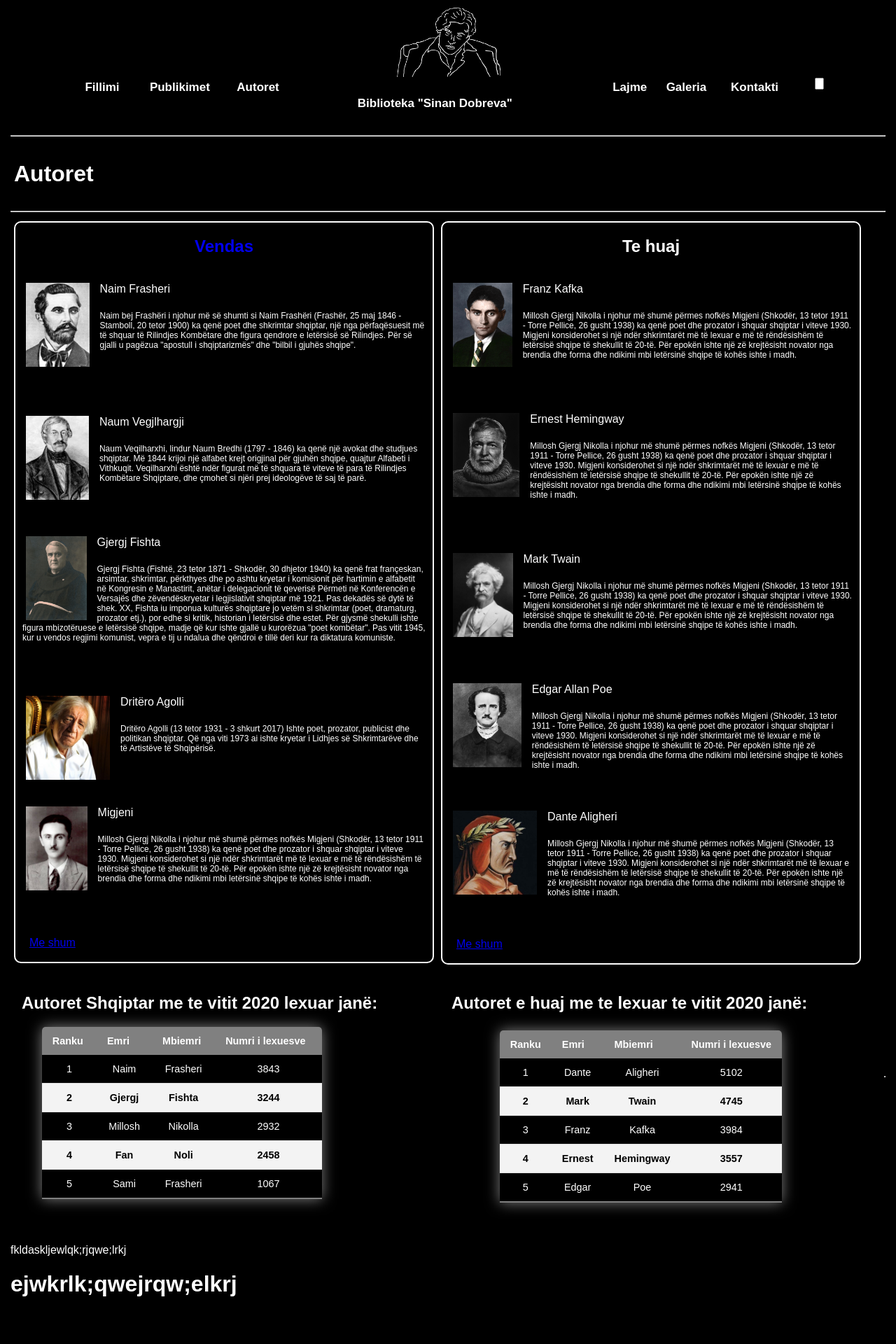
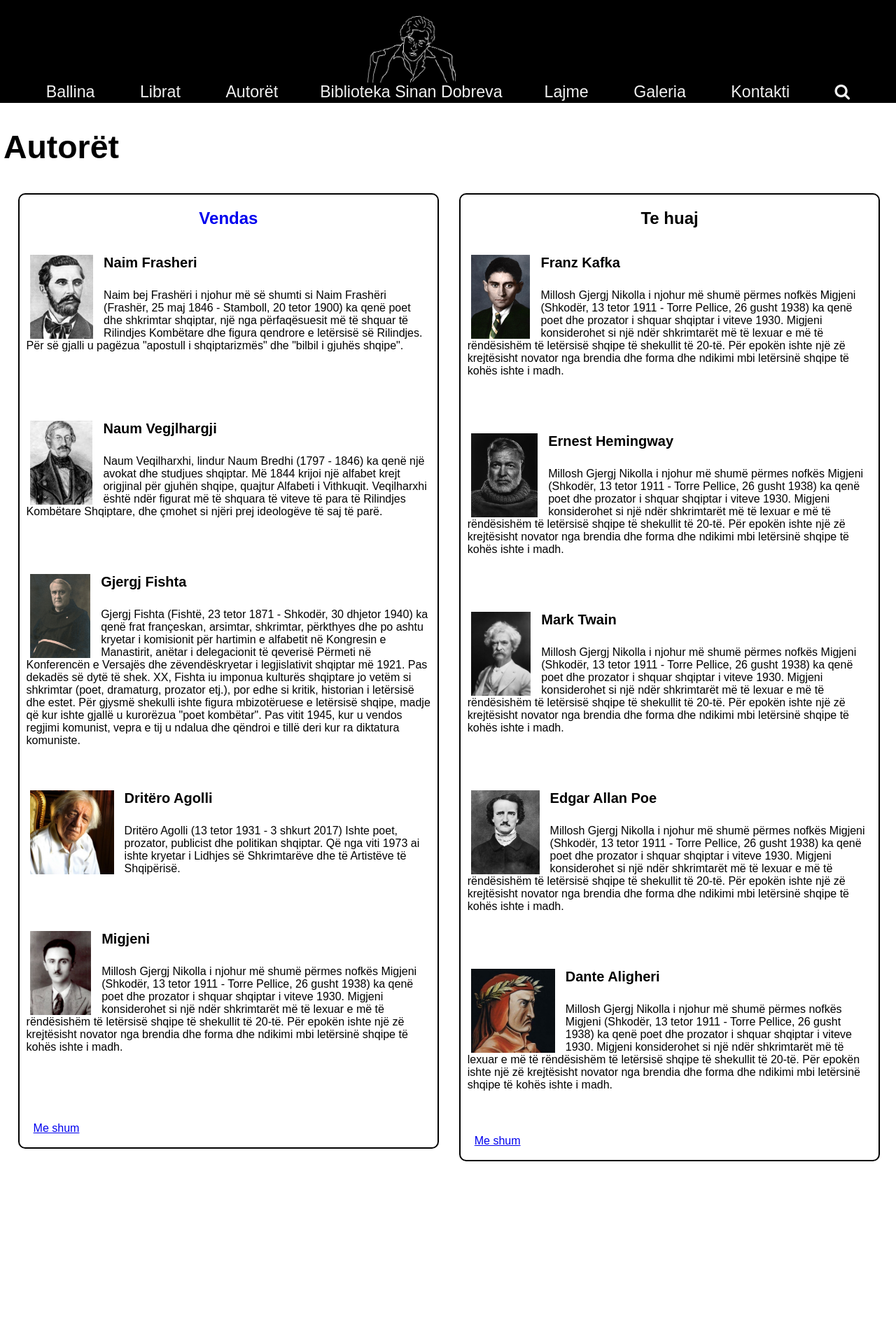
Before and after one commit to samiri32/ProgramimiInternet_Gr10, a PHP site: page /HTML/Autoret1.html in a window 1280 px wide. Shown: the top 1920 px of the page at 70% size. Before the commit the page ends 1852 px from the top, so only its background shows below. Run offline with PHP 8.4, Linux system fonts and the light colour scheme.

Commit message:
autoret me navbar te ri

```diff
--- a/CSS/autoret1style.css
+++ b/CSS/autoret1style.css
@@ -1,70 +1,19 @@
-.logo {
-    margin-top: 10px;
-    display: flex;
-    justify-content: center;
-}
-
-body {
-    max-width: 1250px;
-    margin: auto;
-}
-
-.biblioteka {
-    font-family: 'Roboto Mono', monospace;
-    font-size: 19px;
-    margin-top: 2em;
-}
-
-.navigationbar {
-    margin: auto;
-    width: 75em;
-    font-family: 'Roboto Mono', monospace;
-    display: grid;
-    justify-content: space-evenly;
-    grid-template-columns: 1em 3em 6em 18em 0em 1em 3em 0em;
-    overflow: hidden;
-}
-
-.navigationbar li {
-    display: inline;
-    color: white;
-}
-
-.navigationbar a {
-    float: left;
-    display: grid;
-    color: white;
-    text-align: center;
-    padding: 5px 5px;
-    text-decoration: none;
-    font-size: 17px;
-    font-weight: bold;
-}
-
-.navigationbar a:hover {
-    color: red;
-}
-
-.navigationbar input {
-    width: 1em;
-    height: 1.3em;
-}
-
     .titulli {
         font-family: Arial, Helvetica, sans-serif;
-    color: white;
+        color: black;
         padding: 5px;
     }
 
     .bllok-1 {
-    color: white;
+        color: black;
         float: left;
-    width: 48%;
-    border: 2px solid white;
+        width: 47%;
+        border: 2px solid black;
         box-sizing: border-box;
         border-radius: 10px;
-    margin: 5px;
+        margin: 3px;
         position: relative;
+        margin-left: 2%;
     }
 
     .bllok-1 p {
@@ -79,7 +28,7 @@ body {
     }
 
     h2 :visited {
-    color: white;
+        color: black;
         text-decoration: none;
     }
 
@@ -88,11 +37,12 @@ h2 :link {
     }
 
     a href :visited {
-    color: white;
+        color: black;
     }
 
     .titulli h1 {
         text-align: left;
+        color: black;
     }
 
     .meshum {
@@ -105,11 +55,9 @@ a href :visited {
 
     .id {
         font-family: Arial, Helvetica, sans-serif;
+        font-size: 20px;
+        font-weight: bold;
         margin-left: 12px;
-}
-
-.id :hover {
-    color: grey;
     }
 
     .a1 img {
@@ -121,13 +69,19 @@ a href :visited {
 
     .Text p {
         padding: 10px;
+        font-size: 16px;
     }
 
     .hr {
         float: inline-end;
         position: relative;
-    margin-top: 1200px;
+        margin-top: 1320px;
         color: black;
+        width: 95%;
+        margin-left: auto;
+        margin-right: auto;
+        border: none;
+        height: 3px;
     }
 
     * {
@@ -162,7 +116,7 @@ a href :visited {
     }
 
     .content-table tbody tr:nth-of-type(even) {
-    background-color: #f3f3f3;
+        background-color: rgb(187, 187, 187);
     }
 
     .content-table tbody tr:last-of-type {
@@ -176,7 +130,8 @@ a href :visited {
 
     .nishi,
     .treshi {
-    color: white;
+        color: black;
+        font-weight: bold;
     }
 
     .katershi {
@@ -194,6 +149,7 @@ a href :visited {
         overflow: hidden;
         box-shadow: 0 0 20px grey;
         position: relative;
+        margin-left: 3%;
     }
 
     .content-table2 thead tr {
@@ -213,7 +169,7 @@ a href :visited {
     }
 
     .content-table2 tbody tr:nth-of-type(even) {
-    background-color: #f3f3f3;
+        background-color: rgb(187, 187, 187);
     }
 
     .content-table2 tbody tr:last-of-type {
@@ -226,7 +182,7 @@ a href :visited {
     }
 
     .cift {
-    color: white;
+        color: black;
     }
 
     .tek {
@@ -237,17 +193,18 @@ a href :visited {
 
     .meimiri {
         font-family: Arial, Helvetica, sans-serif;
-    color: white;
+        color: black;
         position: relative;
         float: left;
+        margin-left: 12%;
     }
 
     .meimiri2 {
         font-family: Arial, Helvetica, sans-serif;
-    color: white;
+        color: black;
         position: relative;
         float: center;
-    margin-left: 2em;
+        margin-left: 12%;
     }
 
     td {
@@ -258,26 +215,28 @@ td {
     .center {
         position: relative;
         float: left;
-    width: 44%;
+        width: 47%;
         margin: 1em;
     }
 
     .content-table {
-    margin-left: 2em;
-    float: center;
-    margin-bottom: 3em;
+        margin-left: 20%;
+        margin-bottom: 10em;
+        float: left;
+        box-sizing: border-box;
     }
 
     .content-table2 {
-    margin-right: 2em;
-    margin-left: 7em;
-    margin-bottom: 3em;
+        margin-right: 15%;
+        margin-bottom: 10em;
+        float: right;
+        box-sizing: border-box;
     }
 
     .footer {
-    position: relative;
+        position: bottom;
         margin-top: 300px;
-    color: white;
+        color: black;
     }
 
     .hrzi {
--- a/HTML/Autoret1.html
+++ b/HTML/Autoret1.html
@@ -1,61 +1,223 @@
 <!DOCTYPE html>
-<html>
-<meta charset="UTF-8">
+<html lang="en">
+
+<head>
+    <title>Autoret</title>
+    <meta charset="utf-8">
+    <meta name="viewport" content="width=device-width, initial-scale=1">
+    <link rel="stylesheet" href="../CSS/autoret1style.css">
+    <link rel="preconnect" href="https://fonts.gstatic.com">
+    <link href="https://fonts.googleapis.com/css2?family=Roboto+Mono&display=swap" rel="stylesheet">
+    <link rel="stylesheet" href="https://stackpath.bootstrapcdn.com/font-awesome/4.7.0/css/font-awesome.min.css" integrity="sha384-wvfXpqpZZVQGK6TAh5PVlGOfQNHSoD2xbE+QkPxCAFlNEevoEH3Sl0sibVcOQVnN" crossorigin="anonymous">
+
+    <script>
+        window.onscroll = function() {
+            growShrinkLogo()
+        };
+
+        function growShrinkLogo() {
+            var sinani = document.getElementById("sinani")
+            if (document.body.scrollTop > 5 || document.documentElement.scrollTop > 5) {
+                sinani.style.width = "5em";
+                sinani.style.height = "3.5em";
+
+            } else {
+                sinani.style.width = "8em";
+                sinani.style.height = "6em";
+            }
+        }
+    </script>
+    <script src="https://code.jquery.com/jquery-3.5.1.js" integrity="sha256-QWo7LDvxbWT2tbbQ97B53yJnYU3WhH/C8ycbRAkjPDc=" crossorigin="anonymous"></script>
 
 
-<head>
-    <link rel="stylesheet" href="../CSS/autoret1style.css">
-    <link rel="preconnect" href="https://fonts.gstatic.com">
-    <script src="..//js/skripta.js"></script>
-    <link href="https://fonts.googleapis.com/css2?family=Roboto+Mono&display=swap" rel="stylesheet">
+    <script type="text/javascript">
+        $(document).ready(function() {
+            $('#search').click(function() {
+                $('.menu-item').toggleClass('hide-item')
+                $('.search-form').toggleClass('active')
+            })
+        })
+    </script>
+
+    </script>
+    <style>
+        * {
+            box-sizing: border-box;
+        }
+
+        body {
+            margin: 0;
+        }
+
+        .sinanibabo {
+            display: flex;
+            justify-content: center;
+        }
+
+        .logoja {
+            display: inline-grid;
+            justify-content: center;
+        }
+
+        .titulli {
+            color: white;
+            font-size: 1.45em;
+        }
+
+        .titulli:hover {
+            color: red;
+        }
+
+        .header {
+            background-color: black;
+            height: 1.25em;
+            color: white;
+            text-decoration: none;
+        }
+
+        .djathtas {
+            display: grid;
+            align-content: space-between;
+        }
+
+        .majtas {
+            align-content: space-between;
+            display: grid;
+        }
+
+        .topnav {
+            display: flex;
+            justify-content: center;
+            overflow: hidden;
+            position: -webkit-sticky;
+            position: sticky;
+            z-index: 1;
+            top: 0;
+            padding: 0px;
+            background-color: black;
+            border: 2px solid;
+        }
+
+        .topnav a {
+            font-size: 1.45em;
+            color: #f2f2f2;
+            padding: 0px 30px;
+            text-decoration: none;
+        }
+
+        .topnav a:hover {
+            color: red;
+        }
+
+        .djathtasposht a.menu-item {
+            transform: scale(1);
+            display: inline-block;
+            transition: 0.5s;
+        }
+
+        .djathtasposht a.menu-item.hide-item {
+            transform: scale(0);
+        }
+
+        #one {
+            transition-delay: 0.2s;
+        }
+
+        #two {
+            transition-delay: 0.1s;
+        }
+
+        #three {
+            transition-delay: 0s;
+        }
+
+        .search-form {
+            position: absolute;
+            top: 8em;
+            right: 28em;
+            transform: translateX(-50%);
+            width: 2em;
+            height: 1em;
+            transition: 0.6s;
+            opacity: 0;
+            visibility: hidden;
+        }
+
+        .search-form.active {
+            position: absolute;
+            top: 8em;
+            right: 28em;
+            width: 2em;
+            height: 1em;
+            opacity: 1;
+            transition-delay: 0.4s;
+            visibility: visible;
+            background: transparent;
+        }
+
+        .search-form input {
+            width: 20em;
+            height: 1.5em;
+            color: white;
+            border: none;
+            background: transparent;
+            outline: none;
+            font-size: 1em;
+        }
+    </style>
 </head>
 
-<body>
-    <title>Autoret</title>
-</body>
-<header>
-    <div class="logo">
 
-        <img :id="sinani" src="../img/sinani.png" alt="pldh" width="150em" height="100em">
+<body onload="showSlides(1);">
+    <div class="header"></div>
+
+    <div class="topnav">
+        <div class="majtas">
+            <div class="majtasnalt">MMM</div>
+            <div class="majtasposht">
+                <a href="../index.html">Ballina</a>
+                <a href="#">Librat</a>
+                <a href="../HTML/Autoret1.html">Autorët</a>
+            </div>
         </div>
 
+        <div class="logoja">
+            <div class="sinanibabo">
+                <img src="../img/sinani.png" alt="pldh" height="130em" width="175em" id='sinani'>
+            </div>
+            <a href="../index.html" id='titulli'> <span>Biblioteka Sinan Dobreva</span></a>
+        </div>
 
-    <div class="navigationbar">
+        <div class="djathtas">
+            <div class="djathtasnalt"></div>
+            <div class="djathtasposht">
+                <a href="./lajmi.html" class="menu-item" id="one">Lajme</a>
+                <a href="#" class="menu-item" id="two">Galeria</a>
+                <a href="#" class="menu-item" id="three">Kontakti</a>
+                <a href="#" id="search"><i class="fa fa-search"></i></a>
+            </div>
+            <div class="search-form">
+                <form>
+                    <input type="text" name="" placeholder="Kërkoni">
+                </form>
+            </div>
+        </div>
+    </div>
+</body>
 
-        <li><a href="#home">Fillimi</a></li>
-        <li><a href="#publikimet">Publikimet</a></li>
-        <li><a href="#autoret">Autoret</a></li>
 
-        <li>
-            <a href="index.html">
-                <h4 id="biblioteka">Biblioteka "Sinan Dobreva"</h4>
-            </a>
-        </li>
-        <li><a href="#lajme">Lajme</a></li>
-        <li><a href="#galeria">Galeria</a></li>
-        <li><a href="#kontakti">Kontakti</a></li>
-        <li><input id="#search" type="search" placeholder="Search" /></li>
+<div class="titulli">
+
+    <h1>Autorët</h1>
 
 </div>
 
-    <hr style="background-color: white;">
-
-</header>
-
-<body onload="showSlides(1);" style="background-color:#000000;"></body>
-
-<div class="titulli">
-
-    <h1>Autoret</h1>
-
-</div>
-<hr>
 
 
 <div class="bllok-1">
 
     <h2>
-        <a href='../HTML/meshum.html'> Vendas</a>
+        <a href='../HTML/meshum.html'>Vendas</a>
     </h2>
     <br>
 
@@ -117,7 +279,7 @@
     </div>
     <br>
     <br>
-    <br>
+
 
     <div class="a1">
         <a href="../img/dritero.jpg">
@@ -150,6 +312,7 @@
             </p>
         </div>
     </div>
+    <br>
     <br>
     <br>
     <br>
@@ -226,19 +389,18 @@
             <img src="../img/EAP.jpg"> </a>
         <div class="id">
             <span id>Edgar Allan Poe</span>
+        </div>
 
         <div class="Text">
             <p>
                 Millosh Gjergj Nikolla i njohur më shumë përmes nofkës Migjeni (Shkodër, 13 tetor 1911 - Torre Pellice, 26 gusht 1938) ka qenë poet dhe prozator i shquar shqiptar i viteve 1930. Migjeni konsiderohet si një ndër shkrimtarët më të lexuar e më të rëndësishëm
                 të letërsisë shqipe të shekullit të 20-të. Për epokën ishte një zë krejtësisht novator nga brendia dhe forma dhe ndikimi mbi letërsinë shqipe të kohës ishte i madh.
             </p>
-
-            </div>
         </div>
     </div>
     <br>
     <br>
-
+    <br>
 
     <div class="a1">
         <a href="../img/DA.jpg">
@@ -280,7 +442,7 @@
 <div class="center">
     <div class="meimiri">
 
-        <h2>Autoret Shqiptar me te vitit 2020 lexuar janë: </h2>
+        <h2>Autorët vendas me të lexuar të vitit 2020 janë: </h2>
 
     </div>
     <table class="content-table">
@@ -339,7 +501,7 @@
 <div class="center">
     <div class="meimiri2">
 
-        <h2>Autoret e huaj me te lexuar te vitit 2020 janë: </h2>
+        <h2>Autorët e huaj me të lexuar të vitit 2020 janë: </h2>
 
     </div>
 
```
Lines whose indentation alone changed are shown as unchanged.
